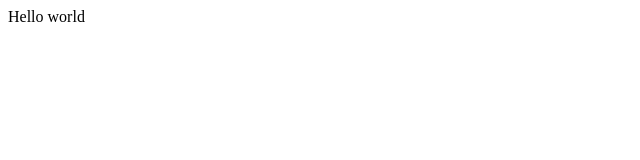
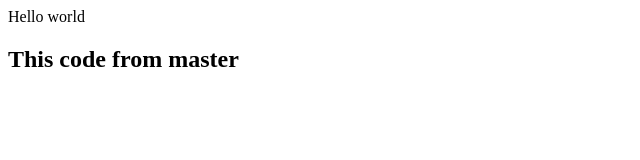
Before and after one commit to vinodworkin2016/sample, a plain HTML site: page index.html in a window 1280 px wide. Shown: the whole page, without its empty margins (0-640 px from the left). Drawn offline with Linux system fonts and the light colour scheme.

Commit message:
Update index.html

```diff
--- a/index.html
+++ b/index.html
@@ -1,3 +1,4 @@
 <html>
   <p> Hello world </p>
+  <h2> This code from master </h2>
 </html>
```
